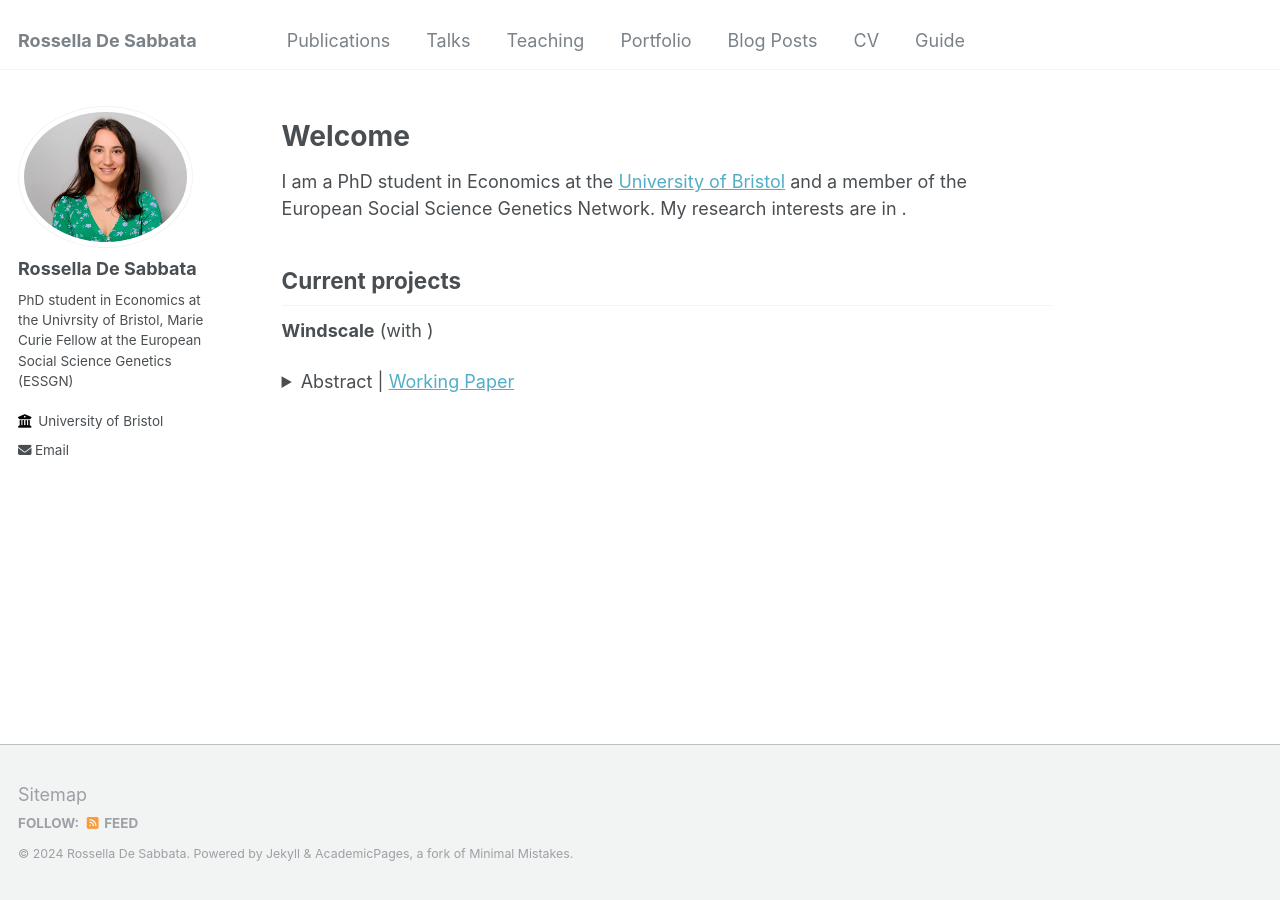
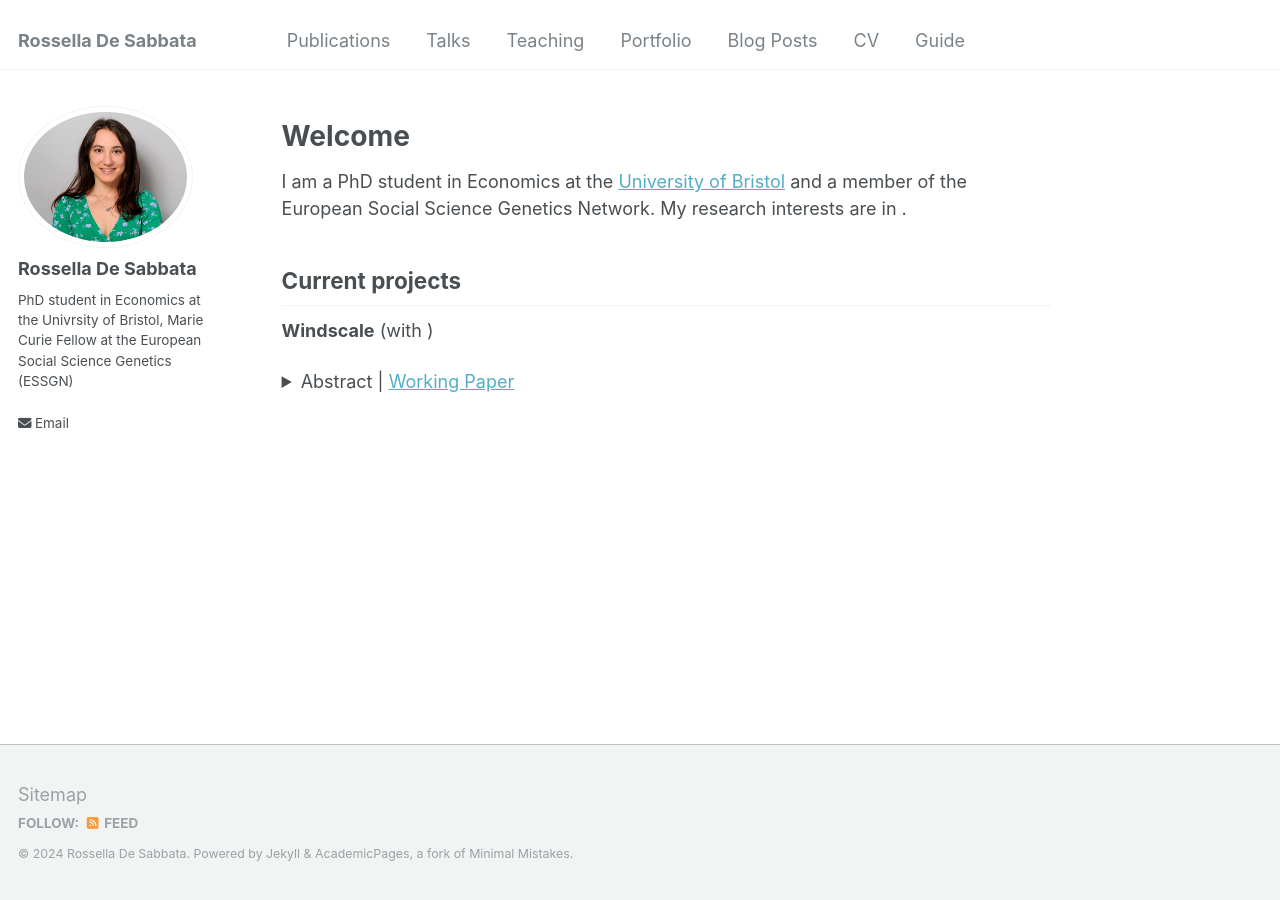
Before and after one commit to rosselladesabbata/rosselladesabbata.github.io, a Jekyll site: the page built from _pages/about.md, in a window 1280 px wide. Built offline with Jekyll 4.4.1, drawn with Linux system fonts in a browser that asks for light colours.

Commit message:
Update _config.yml

```diff
--- a/_config.yml
+++ b/_config.yml
@@ -23,10 +23,7 @@ author:
   # Biographic information
   avatar           : "rossellaportrait.png"
   name             : "Rossella De Sabbata"
-  pronouns         : # example: "she/her"
   bio              : "PhD student in Economics at the Univrsity of Bristol, Marie Curie Fellow at the European Social Science Genetics (ESSGN)"
-  location         : #"Earth"
-  employer         : "University of Bristol"
   uri              : # URL
   email            : "rossella.desabbata@bristol.ac.uk"
 
@@ -236,10 +233,10 @@ sass:
 
 
 # Outputting
-permalink: # /:categories/:title/
+permalink: /:categories/:title/
 # paginate: 5 # amount of posts to show
 # paginate_path: /page:num/
-timezone: # America/Los_Angeles # http://en.wikipedia.org/wiki/List_of_tz_database_time_zones
+timezone: America/Los_Angeles # http://en.wikipedia.org/wiki/List_of_tz_database_time_zones
 
 
 # Plugins
```
